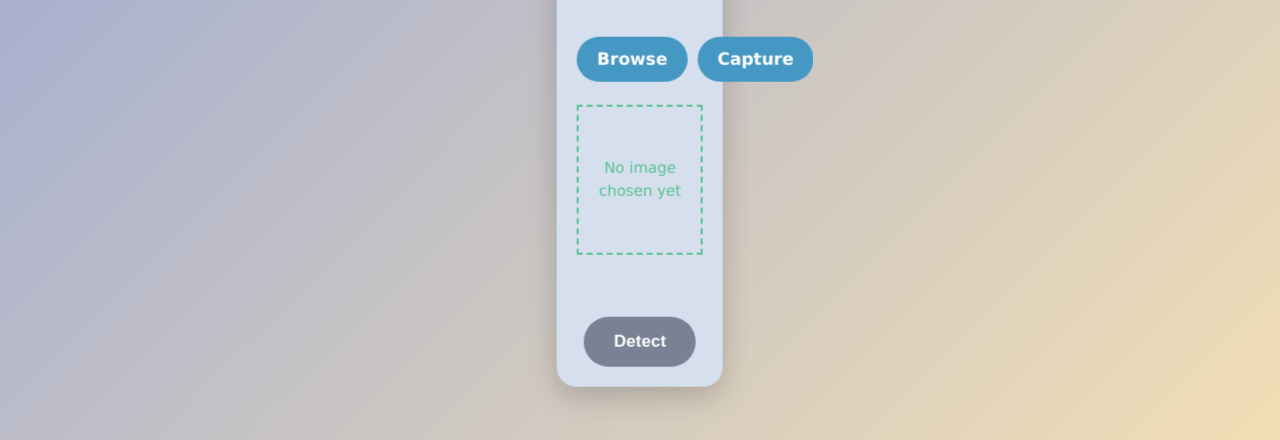
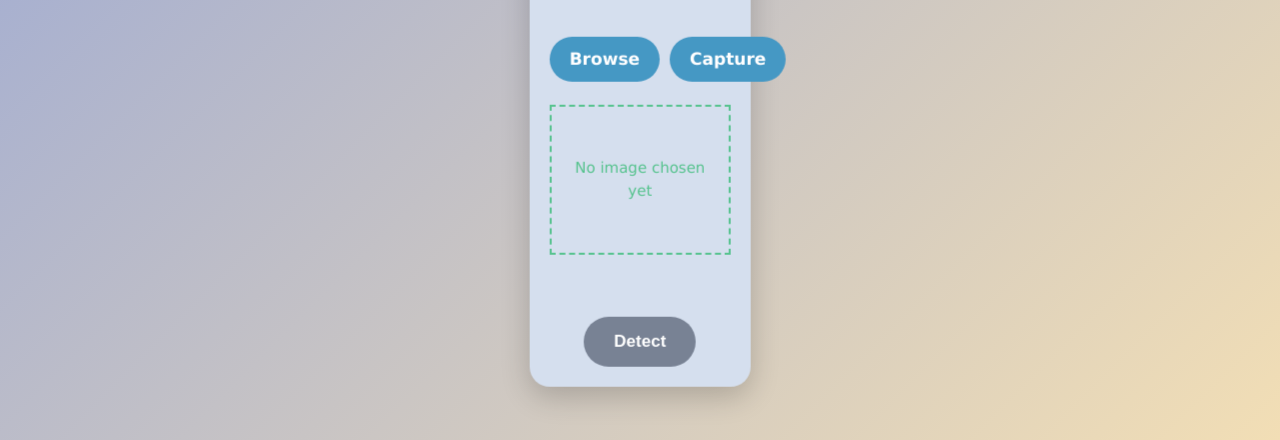
Before and after one commit to nadnotnut/nadnotnut.github.io, a plain HTML site: page detect.html in a window 1280 px wide. Shown: the part 360-800 px from the top of the page. Drawn offline with nearby package versions, Linux system fonts and the light colour scheme.

Commit message:
Update detect.css

```diff
--- a/detect.css
+++ b/detect.css
@@ -27,7 +27,7 @@ body {
 /* Increase container width for larger screens */
 @media (min-width: 1024px) {
     .container {
-        width: 60%; /* Larger width for desktops and wide screens */
+        width: 80%; /* Larger width for desktops and wide screens */
     }
 }
 
```
